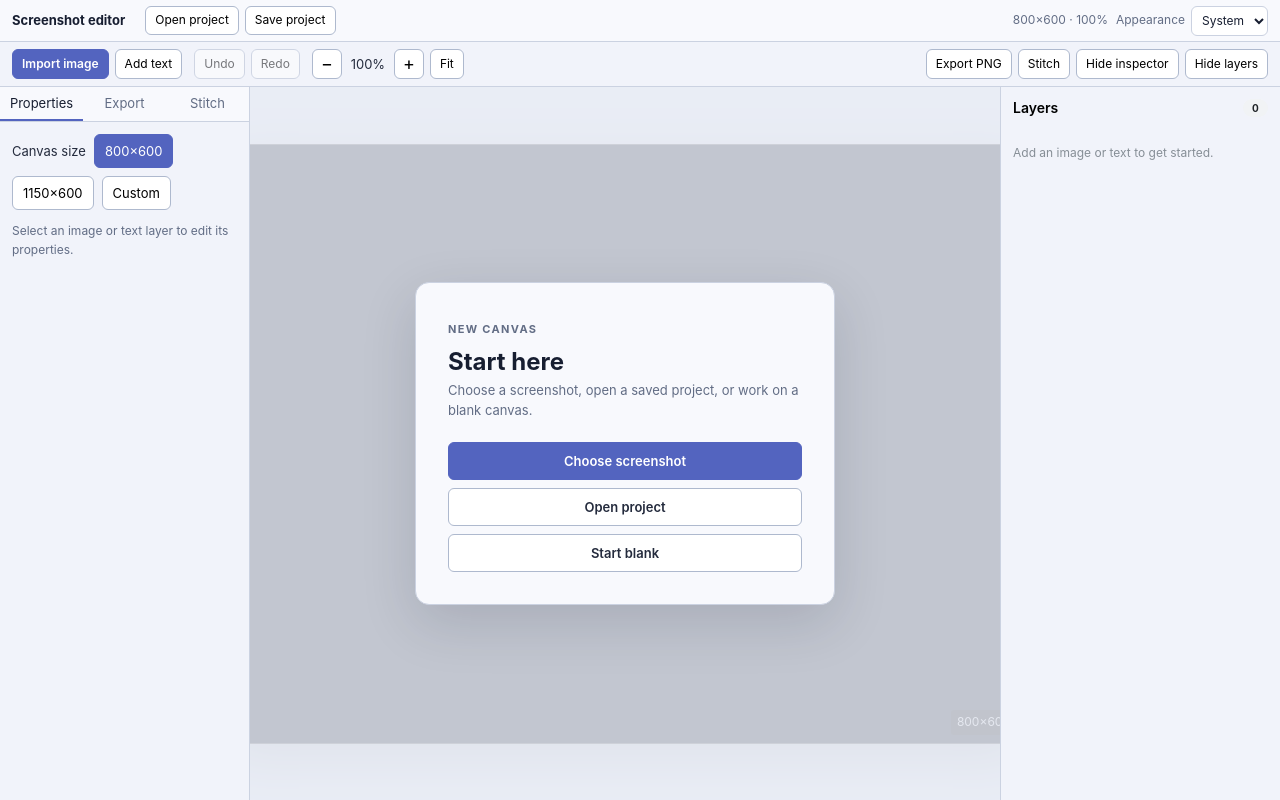
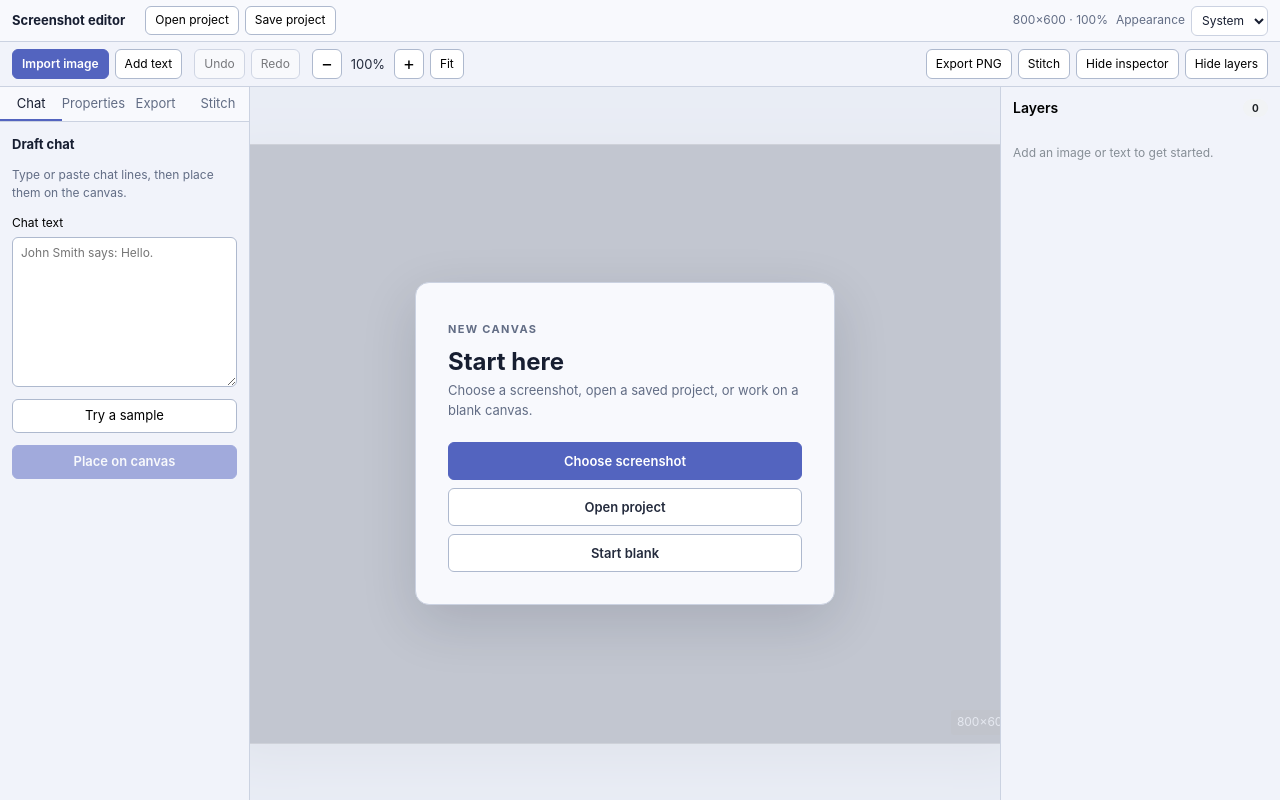
Before and after one commit to fkeenv/screenshot-editor, a React (Vite) app: page / in a window 1280 px wide. Built offline with nearby package versions, Linux system fonts and the light colour scheme.

Commit message:
Draft chat before placing text on canvas

```diff
--- a/src/App.tsx
+++ b/src/App.tsx
@@ -25,6 +25,7 @@ import {
   nudgeLayer,
   openProject,
   openSavedProject,
+  parseColoredText,
   renameLayer,
   redo,
   reorderLayer,
@@ -72,7 +73,8 @@ const PRESETS = [
 
 const SCALE_PRESETS = [0.25, 0.5, 1, 2] as const;
 const TEXT_EDIT_FRAME_WIDTH = 6;
-const TOOL_MENUS = ["Properties", "Export", "Stitch"] as const;
+const SAMPLE_CHAT = "* John Smith looks around.\nJohn Smith says: Hello there.\nJohn Smith whispers: Follow me.";
+const TOOL_MENUS = ["Chat", "Properties", "Export", "Stitch"] as const;
 type ToolMenu = (typeof TOOL_MENUS)[number];
 
 type StitchScreen = {
@@ -416,7 +418,8 @@ export function App({ appearance, onAppearanceChange }: AppProps) {
   const [exportError, setExportError] = useState<string>();
   const [stitchScreens, setStitchScreens] = useState<StitchScreen[]>([]);
   const [stitchError, setStitchError] = useState<string>();
-  const [activeMenu, setActiveMenu] = useState<ToolMenu>("Properties");
+  const [activeMenu, setActiveMenu] = useState<ToolMenu>("Chat");
+  const [chatDraft, setChatDraft] = useState("");
   const [editingTextLayerId, setEditingTextLayerId] = useState<string>();
   const [selectTextOnEdit, setSelectTextOnEdit] = useState(false);
   const [hasTextSelection, setHasTextSelection] = useState(false);
@@ -429,6 +432,7 @@ export function App({ appearance, onAppearanceChange }: AppProps) {
   const [layersPanelOpen, setLayersPanelOpen] = useState(true);
   const [toolsPanelOpen, setToolsPanelOpen] = useState(true);
   const textEditor = useRef<TextEditorHandle | null>(null);
+  const chatDraftRef = useRef<HTMLTextAreaElement>(null);
   const canvasRef = useRef<HTMLDivElement>(null);
   const viewportRef = useRef<HTMLDivElement>(null);
   const toolPanelRef = useRef<HTMLElement>(null);
@@ -439,6 +443,8 @@ export function App({ appearance, onAppearanceChange }: AppProps) {
     selectedLayer?.kind === "image" ? selectedLayer : undefined;
   const selectedTextLayer =
     selectedLayer?.kind === "text" ? selectedLayer : undefined;
+  const draftContent = parseColoredText(chatDraft);
+  const hasDraftText = draftContent.text.trim().length > 0;
   const presentationProject = editingTextPreview
     ? {
         ...project,
@@ -539,6 +545,7 @@ export function App({ appearance, onAppearanceChange }: AppProps) {
       );
       setSelectedLayerId(id);
       setActiveMenu("Properties");
+      setPlacingText(false);
       setWelcomeDismissed(true);
       setImportError(undefined);
     } catch (error) {
@@ -655,6 +662,7 @@ export function App({ appearance, onAppearanceChange }: AppProps) {
   }
 
   function placeTextBox(event: { clientX: number; clientY: number }) {
+    if (!hasDraftText) return;
     const canvas = canvasRef.current;
     if (!canvas) return;
     const rect = canvas.getBoundingClientRect();
@@ -666,9 +674,10 @@ export function App({ appearance, onAppearanceChange }: AppProps) {
     }
 
     const id = crypto.randomUUID();
-    setProject((current) => addTextLayer(current, id, { x, y }));
+    setProject((current) => addTextLayer(current, id, { x, y }, draftContent));
     setSelectedLayerId(id);
-    startTextEditing(id);
+    resetTextEditing();
+    setChatDraft("");
     setPlacingText(false);
     setActiveMenu("Properties");
     setWelcomeDismissed(true);
@@ -893,6 +902,12 @@ export function App({ appearance, onAppearanceChange }: AppProps) {
 
   useEffect(() => {
     function onKeyDown(event: KeyboardEvent) {
+      if (event.key === "Escape" && placingText) {
+        event.preventDefault();
+        setPlacingText(false);
+        chatDraftRef.current?.focus();
+        return;
+      }
       if (
         event.target instanceof HTMLElement &&
         event.target.matches("input, textarea, select, button, [contenteditable='true']")
@@ -906,11 +921,6 @@ export function App({ appearance, onAppearanceChange }: AppProps) {
       ) {
         event.preventDefault();
         setProject((current) => (event.shiftKey ? redo(current) : undo(current)));
-        return;
-      }
-
-      if (event.key === "Escape") {
-        setPlacingText(false);
         return;
       }
 
@@ -944,7 +954,7 @@ export function App({ appearance, onAppearanceChange }: AppProps) {
 
     window.addEventListener("keydown", onKeyDown);
     return () => window.removeEventListener("keydown", onKeyDown);
-  }, [selectedLayerId]);
+  }, [selectedLayerId, placingText]);
 
   const layerActions: LayerActions = {
     select: (layerId) => {
@@ -1019,8 +1029,10 @@ export function App({ appearance, onAppearanceChange }: AppProps) {
               aria-pressed={placingText}
               className={placingText ? "active-control" : undefined}
               onClick={() => {
-                setPlacingText((current) => !current);
-                setWelcomeDismissed(true);
+                setActiveMenu("Chat");
+                setToolsPanelOpen(true);
+                setPlacingText(false);
+                requestAnimationFrame(() => chatDraftRef.current?.focus());
               }}
             >
               Add text
@@ -1061,6 +1073,7 @@ export function App({ appearance, onAppearanceChange }: AppProps) {
               type="button"
               onClick={() => {
                 setActiveMenu("Stitch");
+                setPlacingText(false);
                 setToolsPanelOpen(true);
               }}
             >
@@ -1102,13 +1115,61 @@ export function App({ appearance, onAppearanceChange }: AppProps) {
                 aria-controls="active-tool-panel"
                 className={activeMenu === menu ? "active" : ""}
                 key={menu}
-                onClick={() => setActiveMenu(menu)}
+                onClick={() => {
+                  setActiveMenu(menu);
+                  if (menu !== "Chat") setPlacingText(false);
+                }}
               >
                 {menu}
               </button>
             ))}
           </nav>
           <div id="active-tool-panel" role="tabpanel" aria-label={`${activeMenu} tools`}>
+          {activeMenu === "Chat" ? (
+            <div className="chat-draft">
+              <span className="panel-heading">Draft chat</span>
+              <p>Type or paste chat lines, then place them on the canvas.</p>
+              <label>
+                Chat text
+                <textarea
+                  ref={chatDraftRef}
+                  aria-label="Chat draft"
+                  value={chatDraft}
+                  onChange={(event) => setChatDraft(event.target.value)}
+                  placeholder="John Smith says: Hello."
+                  rows={7}
+                />
+              </label>
+              <button type="button" onClick={() => setChatDraft(SAMPLE_CHAT)}>
+                Try a sample
+              </button>
+              <button
+                type="button"
+                className="chat-place-action"
+                disabled={!hasDraftText || placingText}
+                onClick={() => {
+                  setPlacingText(true);
+                  setWelcomeDismissed(true);
+                }}
+              >
+                Place on canvas
+              </button>
+              {placingText ? (
+                <>
+                  <p>Click the canvas to place this text, or cancel to keep the draft.</p>
+                  <button
+                    type="button"
+                    onClick={() => {
+                      setPlacingText(false);
+                      chatDraftRef.current?.focus();
+                    }}
+                  >
+                    Cancel placement
+                  </button>
+                </>
+              ) : null}
+            </div>
+          ) : null}
           {activeMenu === "Export" ? (
             <div className="control-group">
               <span className="panel-heading">Export settings</span>
--- a/src/editor.ts
+++ b/src/editor.ts
@@ -649,6 +649,7 @@ export function addTextLayer(
   project: Project,
   id: string,
   position: { x: number; y: number } = { x: 32, y: 32 },
+  content: TextContent = { text: "Text", colorRuns: [] },
 ): Project {
   const layer: TextLayer = {
     id,
@@ -656,8 +657,8 @@ export function addTextLayer(
     name: nextLayerName(project, "Text"),
     visible: true,
     opacity: 1,
-    text: "Text",
-    colorRuns: [],
+    text: content.text,
+    colorRuns: content.colorRuns,
     x: position.x,
     y: position.y,
     fontFamily: "Arial",
--- a/src/index.css
+++ b/src/index.css
@@ -227,7 +227,7 @@ button:disabled {
   top: 0;
   z-index: 1;
   display: grid;
-  grid-template-columns: repeat(3, minmax(0, 1fr));
+  grid-template-columns: repeat(4, minmax(0, 1fr));
   border-bottom: 1px solid var(--border);
   background: var(--chrome-bg);
 }
@@ -261,6 +261,36 @@ button:disabled {
   color: var(--text-strong);
   font-size: 13px;
   font-weight: 700;
+}
+
+.chat-draft {
+  display: grid;
+  gap: 12px;
+}
+
+.chat-draft p {
+  margin: 0;
+  color: var(--muted);
+  font-size: 12px;
+  line-height: 1.5;
+}
+
+.chat-draft textarea {
+  width: 100%;
+  min-height: 150px;
+  resize: vertical;
+  line-height: 1.45;
+}
+
+.tool-panel .chat-place-action {
+  color: var(--accent-text);
+  background: var(--accent);
+  border-color: var(--accent);
+  font-weight: 600;
+}
+
+.tool-panel .chat-place-action:hover:not(:disabled) {
+  filter: brightness(1.08);
 }
 
 .selected-layer-controls {
```
Also changed, not shown: 2 other files (tests, documents, lock files or other folders).
